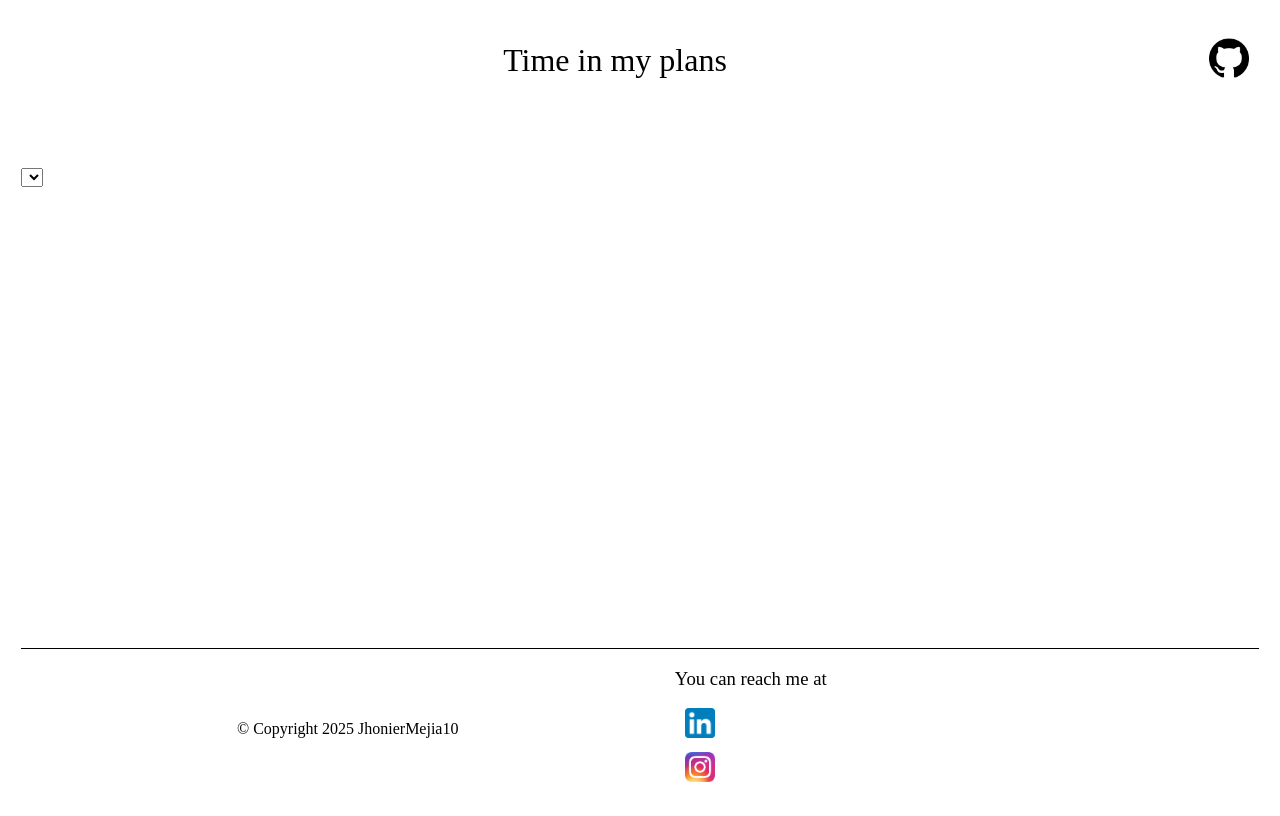
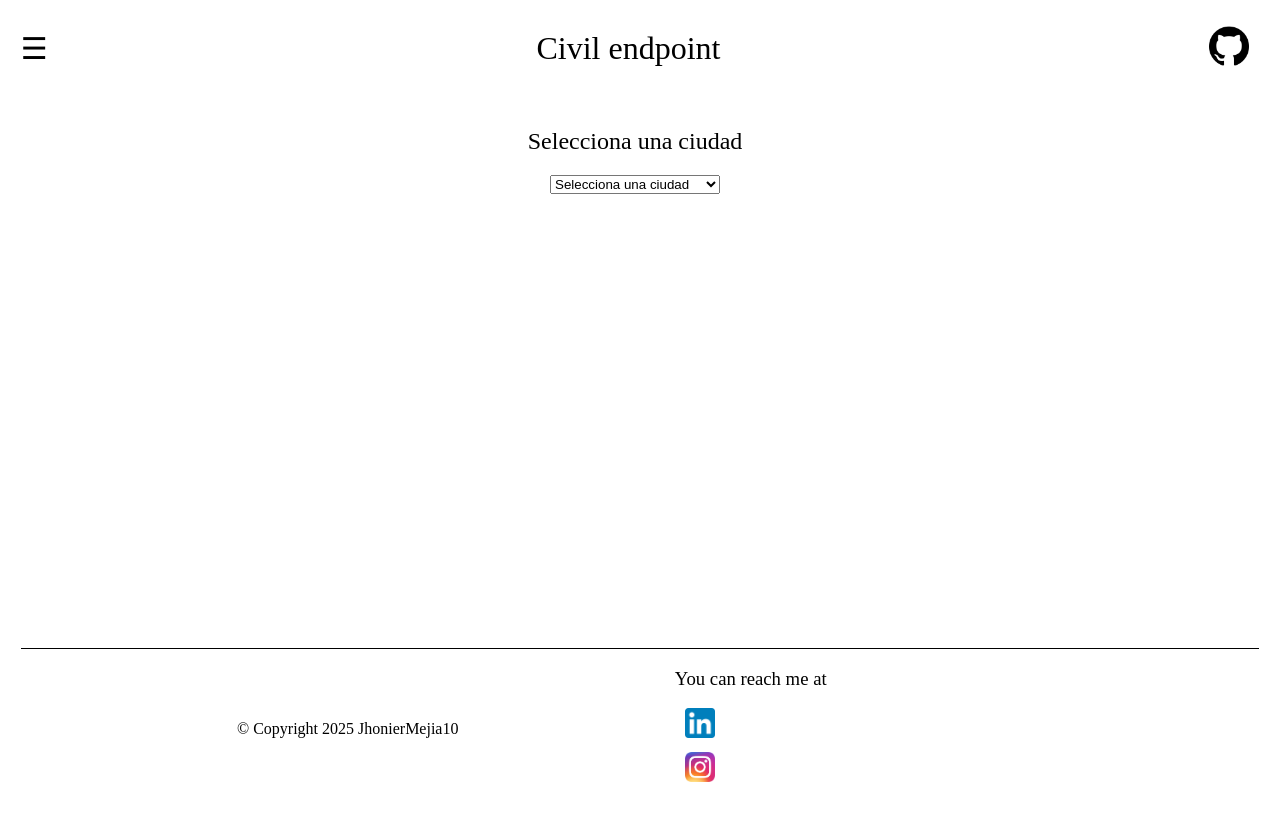
Before and after one commit to JhonierMejia10/Project-JS-Timer, a plain HTML site: page index.html in a window 1280 px wide. Drawn offline with Linux system fonts and the light colour scheme.

Commit message:
Configuración inicial de los primeros 25 valores en las opciones del boton select en el form

```diff
--- a/css/master.css
+++ b/css/master.css
@@ -2,7 +2,7 @@ body {
     background-color: white;
     color: black;
     display: grid;
-    grid-template-rows: 20% 60% 20%;
+    grid-template-rows: 10% auto 20%;
     height: 100vh;
 }
 
@@ -11,14 +11,43 @@ header{
     display: flex;
     align-items: center;
     justify-content: center;
-    border-radius: 8px;
+    /*border-radius: 8px;*/
+    /*border: 1px solid black;*/
     width: 98%;
-    height: 40%;
+    height: 100%;
     margin-left:auto;
     margin-right: auto;
-    margin-top: 20px ;
+    margin-top: 0 ;
 
 }
+.hamburger{
+    cursor: pointer;
+    font-size: 30px;
+}
+
+.nav-menu{
+    display: none;
+}
+
+.nav-menu.activate{
+    display: block;
+}
+.nav-menu ul{
+    list-style: none;
+    padding: 5;
+}
+
+.nav-menu ul li {
+    margin: 40px 0;
+}
+
+.nav-menu ul li a{
+    text-decoration: none;
+    font-family: 'Times New Roman', Times, serif;
+    font-size: medium ;
+    color: black;
+}
+
 h1{
     font-family:'Times New Roman', Times, serif;
     font-weight:200;
@@ -31,10 +60,26 @@ h1{
 }
 
 main{
-    margin: auto;
+    margin-top: 20px;
+    margin-left: auto;
+    margin-right: auto;
     height: 100%;
     width: 98%;
+    /*border: 1px black solid;*/
+    display: grid;
+    grid-template-columns: 10% 90%;
 }
+
+.second-column-body{
+    margin-right: 12%;
+    text-align: center;
+    grid-column: 2;
+}
+
+.second-column-body h2{
+    font-weight: 200;
+}
+
 footer{
     display: grid;
     grid-template-columns: auto auto;
--- a/index.html
+++ b/index.html
@@ -7,7 +7,6 @@
 <meta http-equiv=“Pragma” content=”no-cache”>
 <meta http-equiv=“Expires” content=”-1″>
 <meta http-equiv=“CACHE-CONTROL” content=”NO-CACHE”>
-<!-- CSS Stylesheets -->
 <link rel="stylesheet" href="css/master.css">
 
 <title>API Project</title>
@@ -15,16 +14,55 @@
 
 <body>
     <header>
-        <h1>Time in my plans</h1>
+        <div class="hamburger" id="hamburger">
+            &#9776;
+        </div>
+        <h1>Civil endpoint</h1>
         <a id="gitIcon" href="https://github.com/JhonierMejia10/Project-JS-Timer"><img src="./images/gitIcon.png" alt="GitHub Icon" width="40px" height="40px"></a>
     </header>
 
     <main>
-        <form action="post">
-            <div id="dropdown">
-                <select name="citySelected" id="citySelected" title="Select a city in the dropdown list"></select>
-            </div>
-        </form>
+        <nav id="nav-menu" class="nav-menu">
+            <ul>
+                <li><a href="index.html">Civil endpoint</a></li>
+                <li><a href="#about">Acerca de</a></li>
+                <li><a href="#services">Servicios</a></li>
+                <li><a href="#contact">Contacto</a></li>
+            </ul>
+        </nav>
+        <div class="second-column-body">
+            <h2>Selecciona una ciudad</h2>
+            <form action="post">
+                <select name="citySelected" id="citySelected" data-toggle="tooltip" title="Select a city in the dropdown list">
+                    <option disabled selected> Selecciona una ciudad </option>
+                    <option value="{"lat":"52.367","lon":"4.904"}">Amsterdam, Netherlands</option>
+                    <option value="{"lat":"39.933","lon":"32.859"}">Ankara, Turkey</option>
+                    <option value="{"lat":"56.134","lon":"12.945"}">Astorp, Sweden</option>
+                    <option value="{"lat":"37.983","lon":"23.727"}">Athens,Greece</option>
+                    <option value="{"lat":"54.597","lon":"-5.930"}">Belfast,Northern Ireland</option>
+                    <option value="{"lat":"41.387","lon":"2.168"}">Barcelona,Spain</option>
+                    <option value="{"lat":"52.520","lon":"13.405"}">Berlin,Germany</option>
+                    <option value="{"lat":"46.948","lon":"7.447"}">Bern,Switzerland</option>
+                    <option value="{"lat":"43.263","lon":"-2.935"}">Bilbao,Spain</option>
+                    <option value="{"lat":"50.847","lon":"4.357"}">Brussels,Belgium</option>
+                    <option value="{"lat":"47.497","lon":"19.040"}">Bucharest,Romania</option>
+                    <option value="{"lat":"59.329","lon":"18.068"}">Budapest,Hungary</option>
+                    <option value="{"lat":"51.483","lon":"-3.168"}">Cardiff,Wales</option>
+                    <option value="{"lat":"50.937","lon":"6.96"}">Cologne,Germany</option>
+                    <option value="{"lat":"55.676","lon":"12.568}">Copenhagen,Denmark</option>
+                    <option value="{"lat":"51.898","lon":"-8.475"}">Cork,Ireland</option>
+                    <option value="{"lat":"53.349","lon":"-6.260"}">Dublin,Ireland</option>
+                    <option value="{"lat":"55.953","lon":"-3.188"}">Edinburgh,Scotland</option>
+                    <option value="{"lat":"43.7696","lon":"11.255"}">Florence,Italy</option>
+                    <option value="{"lat":"50.110","lon":"8.682"}">Frankfurt,Germany</option>
+                    <option value="{"lat":"43.254","lon":"6.637"}">French Riviera,France</option>
+                    <option value="{"lat":"32.650","lon":"16.908"}">Funchal,Portugual</option>
+                    <option value="{"lat":"36.140","lon":"-5.353"}">Gibraltar</option>
+                    <option value="{"lat":"57.708","lon":"11.974"}">Gothenburg,Sweden </option>
+                    <option value="{"lat":"53.548","lon":"9.987"}">Hamburg,Germany</option>
+                </select>
+            </form>
+        </div>
 
     </main>
 
--- a/js/main.js
+++ b/js/main.js
@@ -0,0 +1,8 @@
+
+
+
+
+document.getElementById("hamburger").addEventListener("click", function(){
+    const navMenu = document.getElementById("nav-menu");
+    navMenu.classList.toggle("activate");
+});
```
Also changed, not shown: images/hamMenu.png (added).
